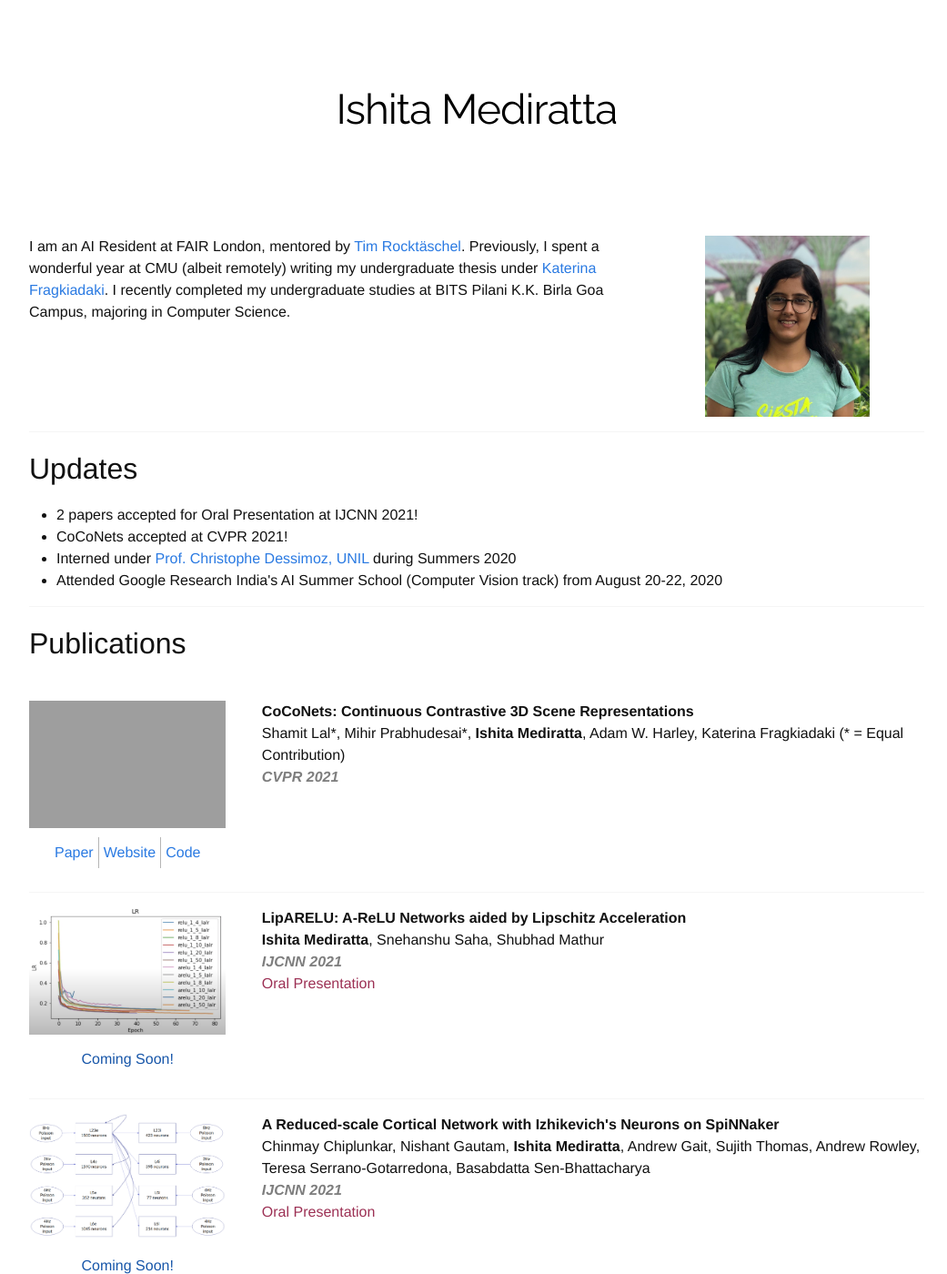
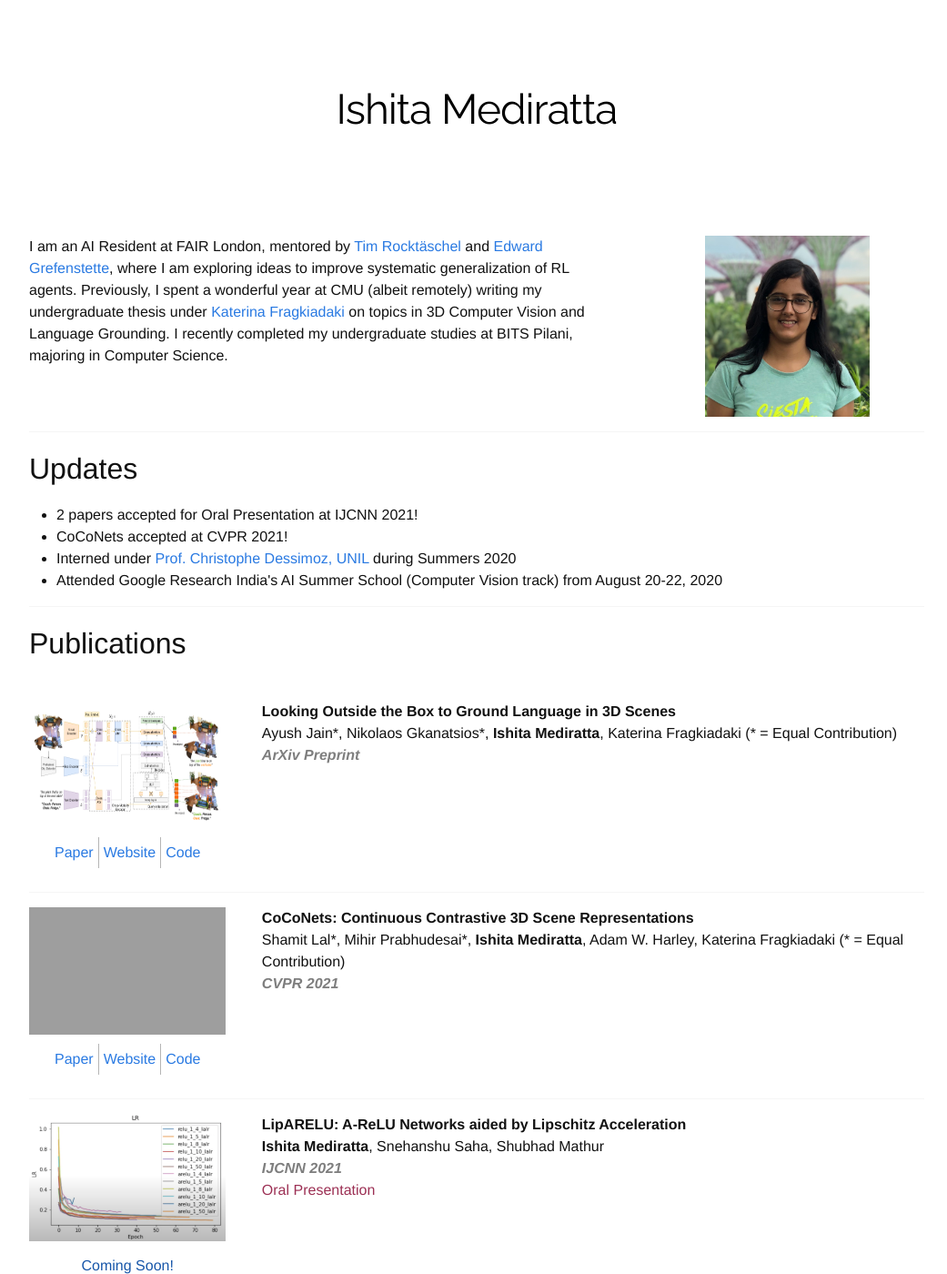
Before and after one commit to ishitamed19/ishitamed19.github.io, a Jekyll site: the page built from index.html, in a window 1280 px wide and 1400 px high. Shown: the whole window at 91% size, without its empty margins (116-1157 px from the left). Built offline with Jekyll 4.4.1, drawn with Linux system fonts in a browser that asks for light colours; nearby versions of some CDN libraries; some web fonts are replaced; grey boxes are pictures that could not be loaded.

Commit message:
Update index.html

```diff
--- a/index.html
+++ b/index.html
@@ -8,7 +8,7 @@ title: "Ishita Mediratta"
 
 
 	<div class="eight columns">
-		<p>I am an AI Resident at FAIR London, mentored by <a href="https://rockt.github.io/">Tim Rocktäschel</a>. Previously, I spent a wonderful year at CMU (albeit remotely) writing my undergraduate thesis under <a href="https://www.cs.cmu.edu/~katef/">Katerina Fragkiadaki</a>. I recently completed my undergraduate studies at BITS Pilani K.K. Birla Goa Campus, majoring in Computer Science. </p>
+		<p>I am an AI Resident at FAIR London, mentored by <a href="https://rockt.github.io/">Tim Rocktäschel</a> and <a href="https://www.egrefen.com/">Edward Grefenstette</a>, where I am exploring ideas to improve systematic generalization of RL agents. Previously, I spent a wonderful year at CMU (albeit remotely) writing my undergraduate thesis under <a href="https://www.cs.cmu.edu/~katef/">Katerina Fragkiadaki</a> on topics in 3D Computer Vision and Language Grounding. I recently completed my undergraduate studies at BITS Pilani, majoring in Computer Science. </p>
 
 
 <!-- 		<center class="prof-summary"> <h1 class="page-heading"><a class="post-link " href="/about">Professional Summary</a> </h1></center> -->
@@ -35,6 +35,28 @@ title: "Ishita Mediratta"
 <h1 style="text-align:left" align="left">Publications</h1>
 
   <br>
+
+<div class="row">
+    <div class="three columns">
+      <img style="margin-top:0em" src="/images/research/beauty_detr.png" width="20" height="140">
+      <table>
+        <tr>
+          <td><a href="https://arxiv.org/pdf/2112.08879.pdf">Paper</a></td>
+          <td><a href="https://github.com/nickgkan/beauty_detr">Website</a></td>
+	  <td><a href="https://github.com/nickgkan/beauty_detr">Code</a></td>
+        </tr>
+      </table>
+    </div>
+    <div class="nine columns">
+      <b> Looking Outside the Box to Ground Language in 3D Scenes </b>
+      <p> Ayush Jain*, Nikolaos Gkanatsios*, <b>Ishita Mediratta</b>, Katerina Fragkiadaki (* = Equal Contribution)<br><i><b><span style="color:#7e7e7e">ArXiv Preprint</span></b></i></p>
+    </div>
+  </div>
+
+
+
+ <div class="divider"></div>
+
     <div class="row">
     <div class="three columns">
       <img style="margin-top:0em" src="/images/research/apps.gif" width="20" height="140">
```
